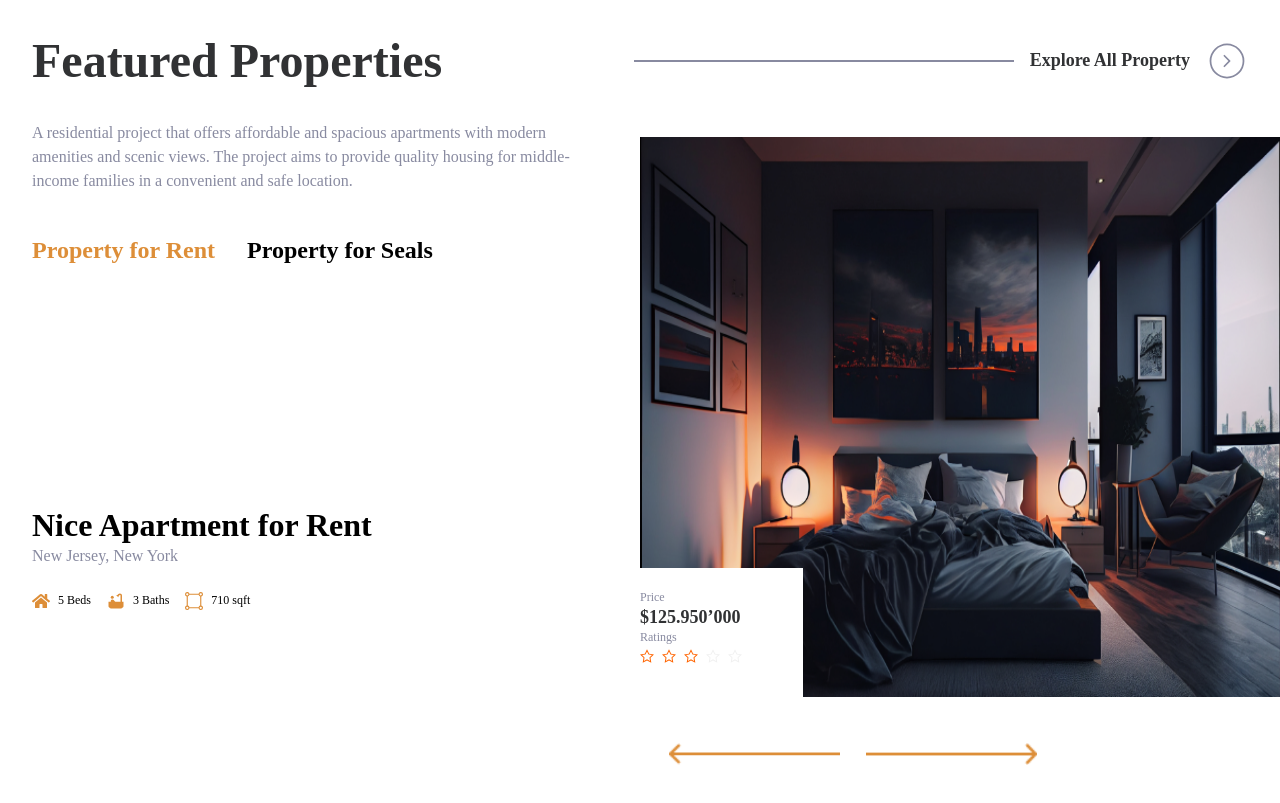
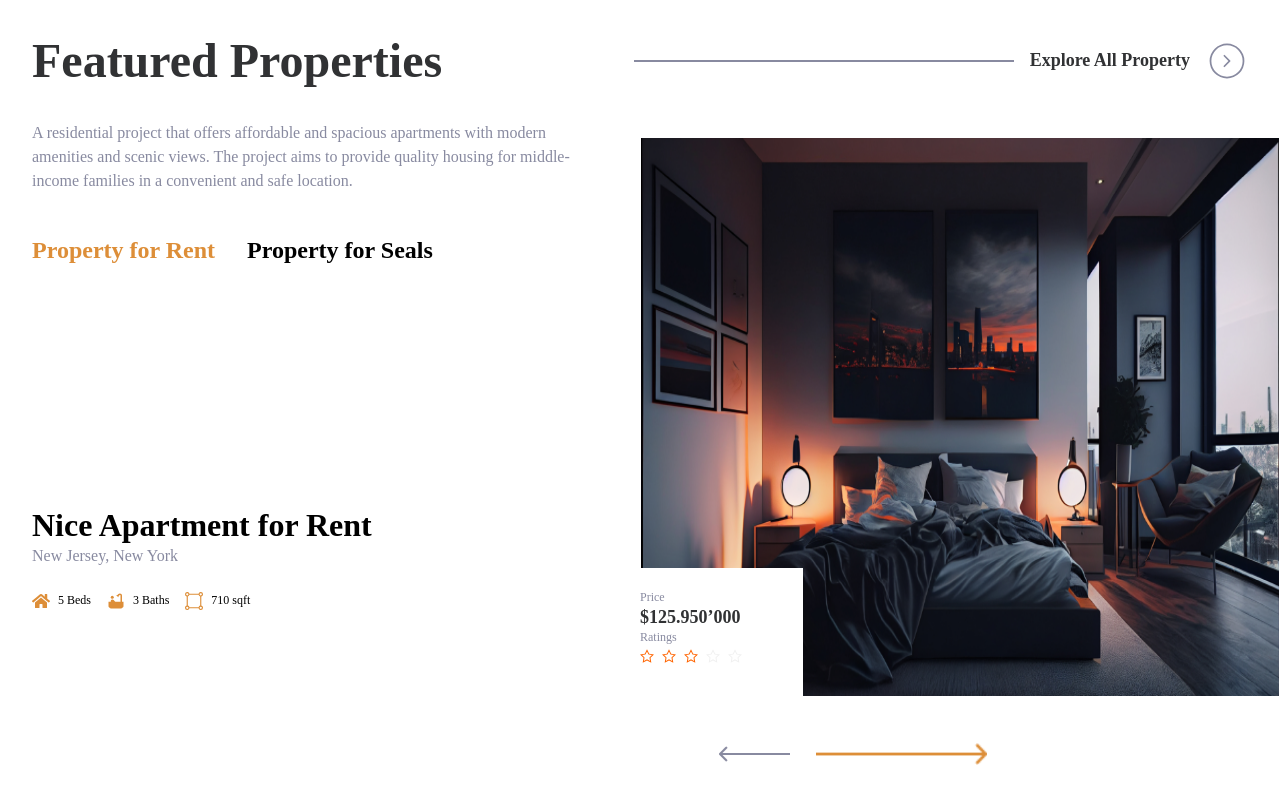
Before and after one commit to Tasniasamia/Project_Structure, a Next.js app: page /home4 in a window 1280 px wide. Shown: the part 3680-4483 px from the top of the page. Built offline with nearby package versions, Linux system fonts and the light colour scheme.

Commit message:
slider done

```diff
--- a/app/components/(site)/home4/property.js
+++ b/app/components/(site)/home4/property.js
@@ -25,9 +25,10 @@ const Property = ({ theme1 }) => {
   const slideRef = useRef();
 
   const handleSlideChange = (swiper) => {
-    setCurrentSlide(swiper.activeIndex);
+    setCurrentSlide(swiper.snapIndex);
+    console.log(swiper);
     console.log(currentSlide);
-    // You can now access the current slide index with `swiper.activeIndex`
+    // You can now access the current slide index with `swiper.activeIndex `
   };
 
   return (
@@ -51,7 +52,9 @@ const Property = ({ theme1 }) => {
           />
         </div>
       </div>
-      {/* Slider */}
+      {/* Slider
+isEnd
+:*/}
       <Swiper
         navigation={{
           nextEl: ".slide2",
@@ -104,13 +107,13 @@ const Property = ({ theme1 }) => {
                 </div>
               </div>
             </div>
-            <div className="lg:basis-1/2 basis-full mt-[48px] relative property">
+            <div className="lg:basis-1/2 basis-full mt-[48px] relative property bg-white ">
               <Image
                 src="/property.png"
                 alt="property"
                 width={979}
                 height={560}
-                className="lg:h-[560px] h-auto w-full"
+                className="lg:h-[560px] h-auto w-full border border-white"
               />
               <div className="lg:pt-[22px] pt-[10px] lg:pb-[28px] pb-[10px] lg:pe-[61px] pe-[10px] lg:ps-0 ps-[4px] absolute bottom-0 left-0 bg-white">
                 <h6 className="header-6 text-borderColor">Price</h6>
@@ -168,13 +171,13 @@ const Property = ({ theme1 }) => {
                 </div>
               </div>
             </div>
-            <div className="lg:basis-1/2 basis-full mt-[48px] relative property">
+            <div className="lg:basis-1/2 basis-full mt-[48px] relative property bg-white ">
               <Image
                 src="/property.png"
                 alt="property"
                 width={979}
                 height={560}
-                className="lg:h-[560px] h-auto w-full"
+                className="lg:h-[560px] h-auto w-full border border-white"
               />
               <div className="lg:pt-[22px] pt-[10px] lg:pb-[28px] pb-[10px] lg:pe-[61px] pe-[10px] lg:ps-0 ps-[4px] absolute bottom-0 left-0 bg-white">
                 <h6 className="header-6 text-borderColor">Price</h6>
@@ -232,13 +235,13 @@ const Property = ({ theme1 }) => {
                 </div>
               </div>
             </div>
-            <div className="lg:basis-1/2 basis-full mt-[48px] relative property">
+            <div className="lg:basis-1/2 basis-full mt-[48px] relative property bg-white ">
               <Image
                 src="/property.png"
                 alt="property"
                 width={979}
                 height={560}
-                className="lg:h-[560px] h-auto w-full"
+                className="lg:h-[560px] h-auto w-full border border-white"
               />
               <div className="lg:pt-[22px] pt-[10px] lg:pb-[28px] pb-[10px] lg:pe-[61px] pe-[10px] lg:ps-0 ps-[4px] absolute bottom-0 left-0 bg-white">
                 <h6 className="header-6 text-borderColor">Price</h6>
@@ -296,13 +299,13 @@ const Property = ({ theme1 }) => {
                 </div>
               </div>
             </div>
-            <div className="lg:basis-1/2 basis-full mt-[48px] relative property">
+            <div className="lg:basis-1/2 basis-full mt-[48px] relative property bg-white ">
               <Image
                 src="/property.png"
                 alt="property"
                 width={979}
                 height={560}
-                className="lg:h-[560px] h-auto w-full"
+                className="lg:h-[560px] h-auto w-full border border-white"
               />
               <div className="lg:pt-[22px] pt-[10px] lg:pb-[28px] pb-[10px] lg:pe-[61px] pe-[10px] lg:ps-0 ps-[4px] absolute bottom-0 left-0 bg-white">
                 <h6 className="header-6 text-borderColor">Price</h6>
@@ -360,13 +363,13 @@ const Property = ({ theme1 }) => {
                 </div>
               </div>
             </div>
-            <div className="lg:basis-1/2 basis-full mt-[48px] relative property">
+            <div className="lg:basis-1/2 basis-full mt-[48px] relative property bg-white ">
               <Image
                 src="/property.png"
                 alt="property"
                 width={979}
                 height={560}
-                className="lg:h-[560px] h-auto w-full"
+                className="lg:h-[560px] h-auto w-full border border-white"
               />
               <div className="lg:pt-[22px] pt-[10px] lg:pb-[28px] pb-[10px] lg:pe-[61px] pe-[10px] lg:ps-0 ps-[4px] absolute bottom-0 left-0 bg-white">
                 <h6 className="header-6 text-borderColor">Price</h6>
@@ -387,30 +390,33 @@ const Property = ({ theme1 }) => {
       </Swiper>
 
       <div className="relative container mt-[46px] h-[200px]">
-        <div className="absolute left-2/3 -translate-x-1/2 flex gap-[26px] items-center">
-        {
-            currentSlide === 1? <img
+        <div className="absolute md:left-2/3 left-0 md:-translate-x-1/2 flex gap-[26px] items-center">
+          {currentSlide === 0 ? (
+            <img
               src="/arrow1.png"
               alt="previous arrow"
-            className="w-[71px] h-auto cursor-pointer slide1"
-          /> : <img
+              className="w-[71px]  h-auto cursor-pointer slide1"
+            />
+          ) : (
+            <img
               src="/arrow2.png"
               alt="next arrow"
-          className="w-[171px] h-auto cursor-pointer slide1 rotate-180"
+              className="w-[171px]  h-auto cursor-pointer slide1 rotate-180"
             />
-        }
-         {
-            currentSlide === 3? <img
+          )}
+          {currentSlide === 4 ? (
+            <img
               src="/arrow1.png"
               alt="previous arrow"
               className="w-[71px] h-auto cursor-pointer slide2 rotate-180"
-          /> : <img
+            />
+          ) : (
+            <img
               src="/arrow2.png"
               alt="next arrow"
-          className="w-[171px] h-auto cursor-pointer slide2 "
+              className="w-[171px]  h-auto cursor-pointer slide2 "
             />
-        }
-
+          )}
         </div>
       </div>
     </div>
```
Lines whose indentation alone changed are shown as unchanged.
